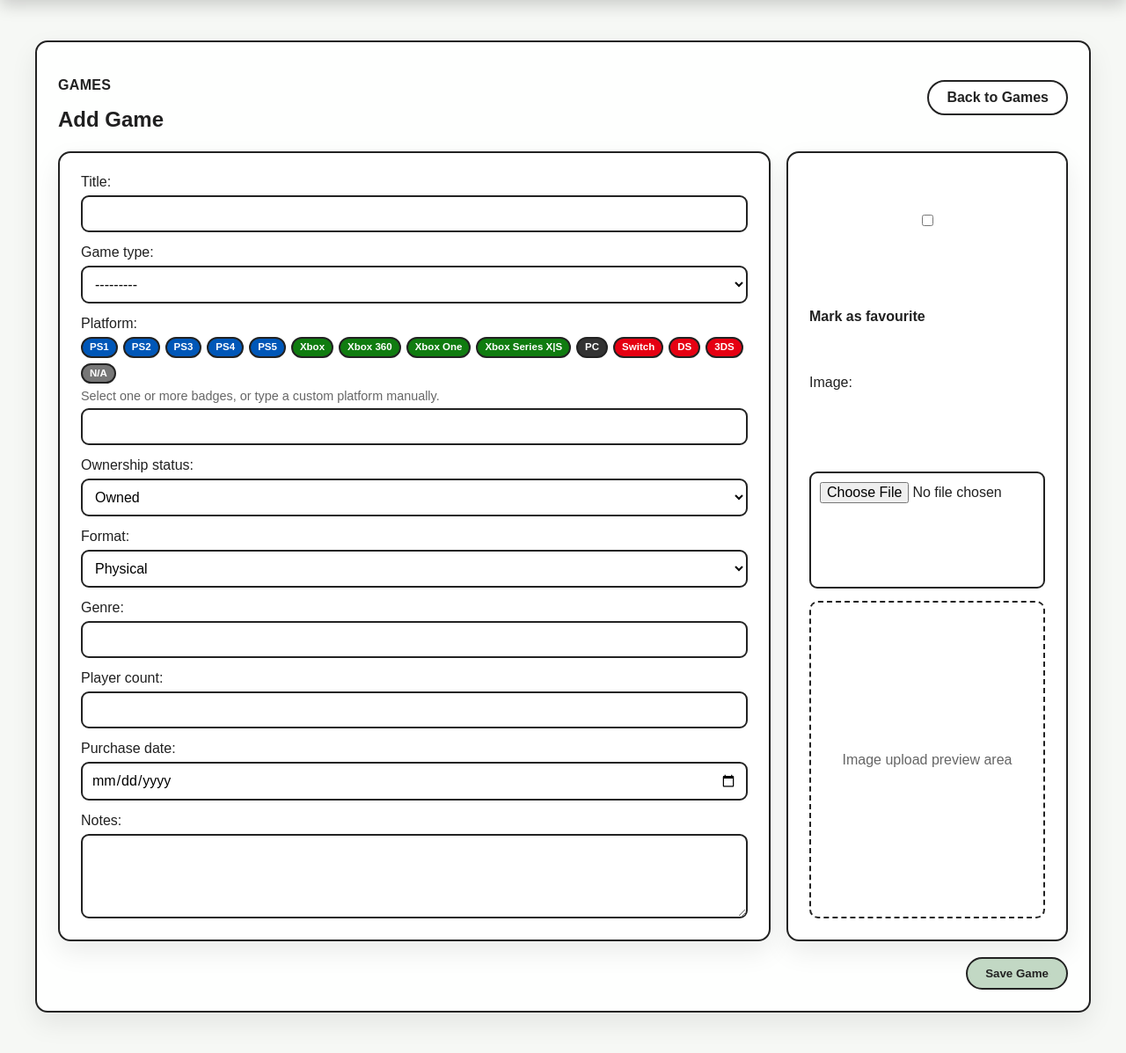
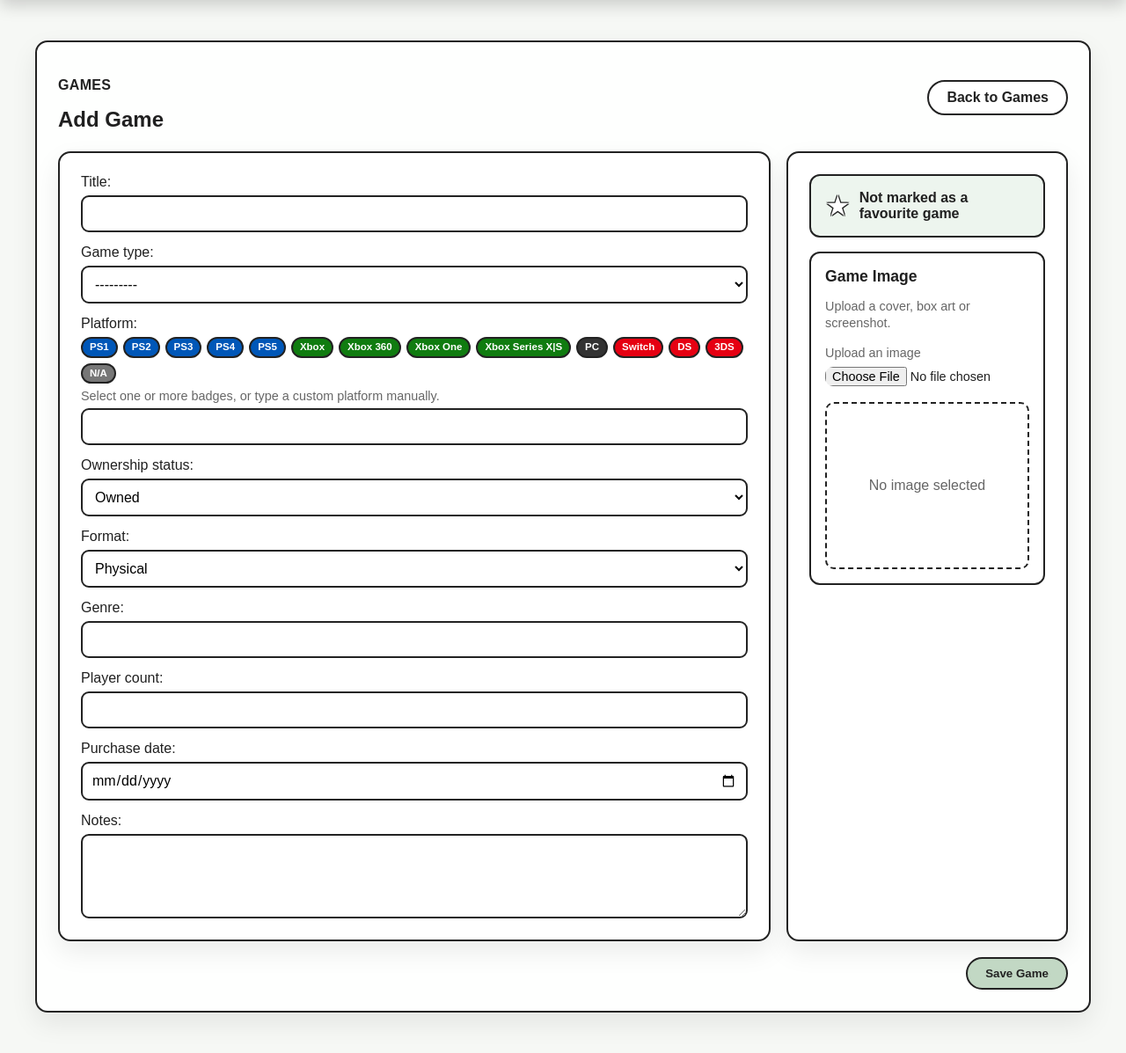
Before and after one commit to DarthCookie45/GameShelf, a Django app: page /games/add/ in a window 1280 px wide. Shown: the part 64-1261 px from the top of the page at 88% size. Run offline with Django 5.2, Linux system fonts and the light colour scheme; the visitor is signed in with stand-in values (Sample User, id 1); data that the repository does not hold is empty.

Commit message:
Improve game form platform and image controls

```diff
--- a/games/forms.py
+++ b/games/forms.py
@@ -1,6 +1,9 @@
 from django import forms
 
 from .models import Game, PlaySession
+
+class GameImageWidget(forms.ClearableFileInput):
+    template_name = 'widgets/game_image_widget.html'
 
 
 class GameForm(forms.ModelForm):
@@ -22,6 +25,7 @@ class GameForm(forms.ModelForm):
         widgets = {
             'purchase_date': forms.DateInput(attrs={'type': 'date'}),
             'notes': forms.Textarea(attrs={'rows': 4}),
+            'image': GameImageWidget(),
         }
 
     def clean_title(self):
--- a/games/templates/games/game_form.html
+++ b/games/templates/games/game_form.html
@@ -105,14 +105,27 @@
             </div>
 
             <aside class="form-side panel" aria-label="Game image and favourite options">
-                <div class="favourite-toggle">
+                <section class="side-card favourite-card">
+                    <div class="favourite-toggle-star">
                         {{ form.favourite }}
-                    <label for="{{ form.favourite.id_for_label }}">Mark as favourite</label>
+                        <label for="{{ form.favourite.id_for_label }}">
+                            <span class="favourite-star-icon" aria-hidden="true">★</span>
+                            <span class="favourite-text favourite-text-off">
+                                Not marked as a favourite game
+                            </span>
+                            <span class="favourite-text favourite-text-on">
+                                Marked as a favourite game
+                            </span>
+                        </label>
+                    </div>
                     {{ form.favourite.errors }}
-                </div>
+                </section>
 
-                <div>
-                    {{ form.image.label_tag }}
+                <section class="side-card image-upload-card">
+                    <h2>Game Image</h2>
+                    <p class="field-help">Upload a cover, box art or screenshot.</p>
+
+                    <div class="file-input-wrap">
                         {{ form.image }}
                         {{ form.image.errors }}
                     </div>
@@ -121,9 +134,10 @@
                         {% if form.instance.image %}
                             <img class="image-preview" src="{{ form.instance.image.url }}" alt="{{ form.instance.title }}">
                         {% else %}
-                        Image upload preview area
+                            <span>No image selected</span>
                         {% endif %}
                     </div>
+                </section>
             </aside>
         </div>
 
--- a/static/css/style.css
+++ b/static/css/style.css
@@ -514,6 +514,12 @@ body {
     grid-template-columns: 1fr 320px;
 }
 
+.form-grid,
+.form-main,
+.form-side {
+    min-width: 0;
+}
+
 .form-main,
 .form-side {
     display: grid;
@@ -538,37 +544,10 @@ body {
     width: 100%;
 }
 
-.favourite-toggle {
-    align-items: center;
-    display: flex;
-    font-weight: bold;
-    gap: 10px;
-}
-
-.favourite-toggle label {
+.field-help {
+    color: var(--muted);
+    font-size: 0.9rem;
     margin: 0;
-}
-
-.favourite-toggle input {
-    width: auto;
-}
-
-.image-placeholder {
-    align-content: center;
-    border: 2px dashed var(--coal);
-    border-radius: 10px;
-    color: var(--muted);
-    display: grid;
-    min-height: 190px;
-    padding: 18px;
-    text-align: center;
-}
-
-.image-preview {
-    border-radius: 8px;
-    max-height: 190px;
-    max-width: 100%;
-    object-fit: cover;
 }
 
 .save-button {
@@ -631,10 +610,168 @@ body {
     background: #777777;
 }
 
-.field-help {
+/*-- Favourite And Image Side Panel --*/
+
+.form-side {
+    align-content: start;
+    display: grid;
+    gap: 16px;
+    min-width: 0;
+    overflow: hidden;
+}
+
+.side-card {
+    border: 2px solid var(--coal);
+    border-radius: 12px;
+    display: grid;
+    gap: 14px;
+    min-width: 0;
+    overflow: hidden;
+    padding: 16px;
+}
+
+.favourite-card {
+    background: var(--accent-soft);
+}
+
+.favourite-toggle-star {
+    align-items: center;
+    display: flex;
+    min-width: 0;
+}
+
+.favourite-toggle-star input[type="checkbox"] {
+    height: 1px;
+    opacity: 0;
+    position: absolute;
+    width: 1px;
+}
+
+.favourite-toggle-star label {
+    align-items: center;
+    cursor: pointer;
+    display: flex;
+    gap: 10px;
+    margin: 0;
+    min-width: 0;
+}
+
+.favourite-star-icon {
+    color: #ffffff;
+    font-size: 2rem;
+    line-height: 1;
+    text-shadow:
+        -1px -1px 0 var(--coal),
+        1px -1px 0 var(--coal),
+        -1px 1px 0 var(--coal),
+        1px 1px 0 var(--coal);
+}
+
+.favourite-toggle-star input[type="checkbox"]:checked + label .favourite-star-icon {
+    color: var(--premium);
+}
+
+.favourite-text {
+    font-weight: bold;
+}
+
+.favourite-text-on {
+    display: none;
+}
+
+.favourite-toggle-star input[type="checkbox"]:checked + label .favourite-text-off {
+    display: none;
+}
+
+.favourite-toggle-star input[type="checkbox"]:checked + label .favourite-text-on {
+    display: inline;
+}
+
+.image-upload-card h2 {
+    font-size: 1.1rem;
+    margin: 0;
+}
+
+.image-upload-card .field-help {
+    line-height: 1.35;
+    margin: 0;
+}
+
+.current-image-meta,
+.image-change-control {
+    display: grid;
+    gap: 10px;
+}
+
+.current-image-label {
+    font-weight: bold;
+    margin: 0;
+}
+
+.current-image-meta a {
+    color: var(--coal);
+    font-weight: bold;
+    overflow-wrap: anywhere;
+}
+
+.image-clear-checkbox {
+    height: 1px;
+    opacity: 0;
+    position: absolute;
+    width: 1px;
+}
+
+.image-remove-button {
+    background: #f4a6a6;
+    cursor: pointer;
+    justify-self: start;
+    padding: 7px 16px;
+}
+
+.image-clear-checkbox:checked + .image-remove-button {
+    background: var(--premium);
+}
+
+.image-clear-checkbox:checked + .image-remove-button::after {
+    content: " selected";
+}
+
+.file-input-wrap {
+    max-width: 100%;
+    min-width: 0;
+    overflow-wrap: anywhere;
+    word-break: break-word;
+}
+
+.file-input-wrap input[type="file"] {
+    border: 0;
+    font-size: 0.9rem;
+    max-width: 100%;
+    padding: 0;
+}
+
+.file-input-wrap input[type="checkbox"] {
+    width: auto;
+}
+
+.image-placeholder {
+    align-content: center;
+    border: 2px dashed var(--coal);
+    border-radius: 10px;
     color: var(--muted);
-    font-size: 0.9rem;
-    margin: 0;
+    display: grid;
+    margin-top: 4px;
+    min-height: 190px;
+    padding: 18px;
+    text-align: center;
+}
+
+.image-preview {
+    border-radius: 8px;
+    justify-self: center;
+    max-height: 190px;
+    max-width: 100%;
+    object-fit: cover;
 }
 
 /*-- Edit/Delete Game Actions --*/
```
Also changed, not shown: TESTING.md (+4 -0 lines), games/templates/widgets/game_image_widget.html (added, +36 -0 lines). Lines whose indentation alone changed are shown as unchanged.
